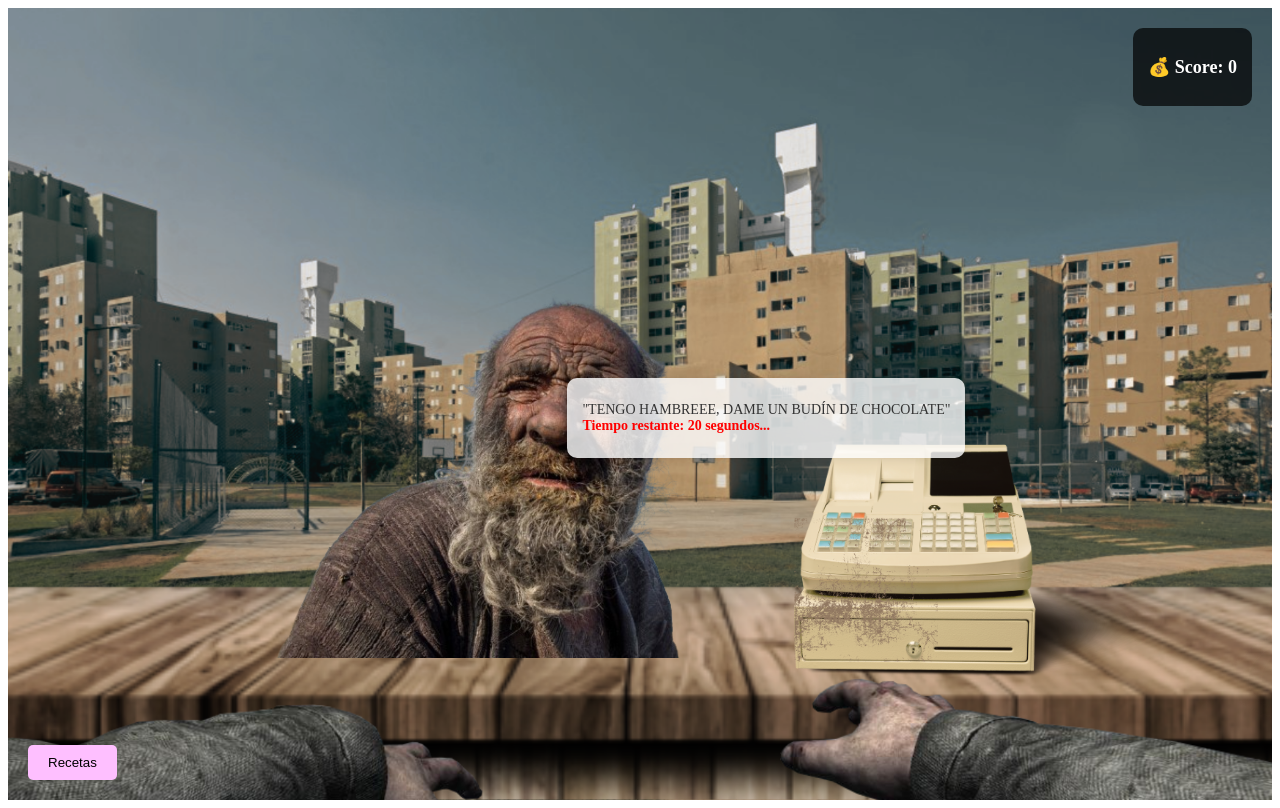
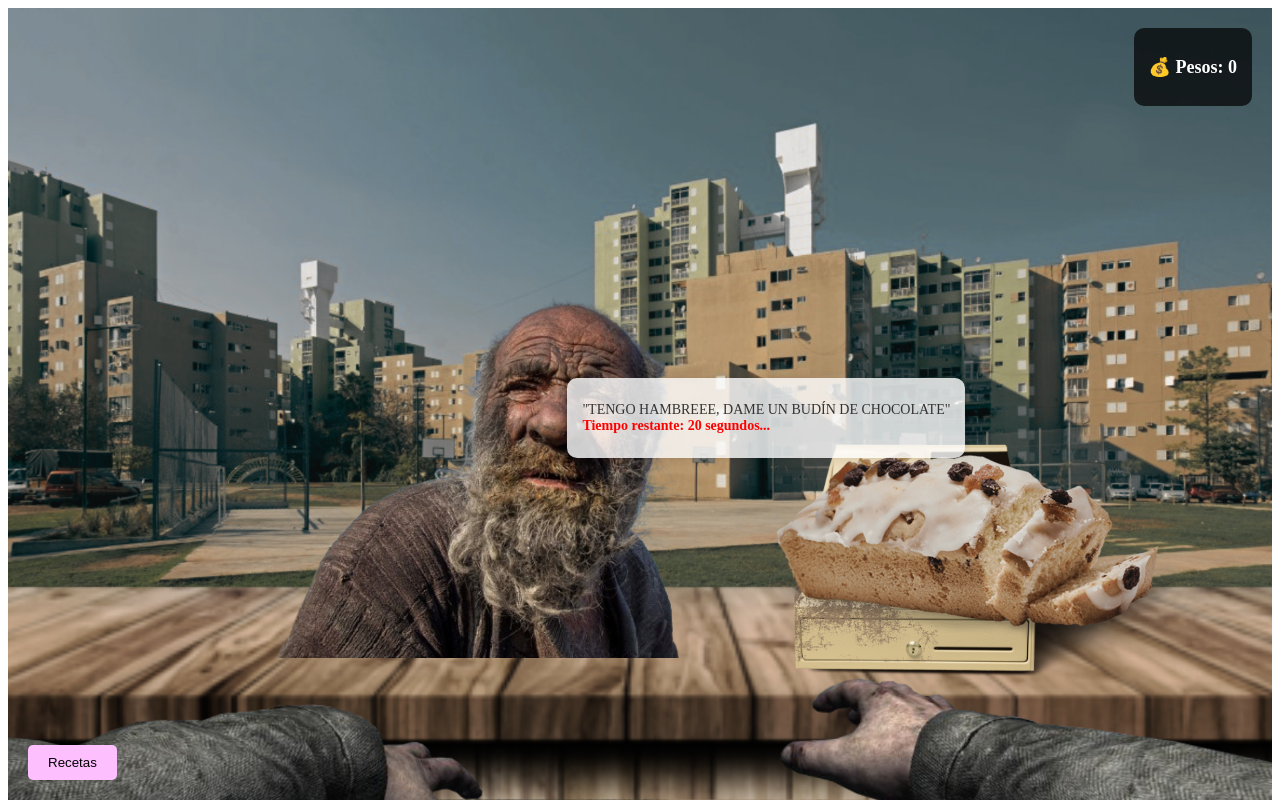
Before and after one commit to PioIX/2024-TPFinal-G18, a Next.js app in the folder frontend/: page /pages/Soldati/mostrador in a window 1280 px wide. Built offline with nearby package versions, Linux system fonts and the light colour scheme.

Commit message:
agregamos otrocleinte
aa

```diff
--- a/frontend/src/app/pages/Soldati/cocina/page.js
+++ b/frontend/src/app/pages/Soldati/cocina/page.js
@@ -8,7 +8,6 @@ export default function cocinaLogica() {
 
     return (
         <div className={styles.imgSoldatiCocina}>
-            <Cocina />
         </div>
     );
 }
--- a/frontend/src/app/pages/Soldati/mostrador/mostradorsoldati.module.css
+++ b/frontend/src/app/pages/Soldati/mostrador/mostradorsoldati.module.css
@@ -124,3 +124,8 @@
     float: left;
     margin-left: 470px; /* Adjust as needed */
 }
+
+.largerImage {
+    transform: scale(2.2); /* Ajusta el valor según el tamaño deseado */
+    top: 328px;
+}
--- a/frontend/src/app/pages/Soldati/mostrador/page.js
+++ b/frontend/src/app/pages/Soldati/mostrador/page.js
@@ -2,71 +2,121 @@
 
 import { useState, useEffect, useRef } from "react";
 import styles from "./mostradorsoldati.module.css";
-import Mostrador from "@/components/Mostrador"; // Importa el componente desde la carpeta components
+import Mostrador from "@/components/Mostrador";
 import Score from '@/components/Score';
 
+export default function MostradorLogica() {
+    // Estados para el cliente 1
+    const [showImage1, setShowImage1] = useState(false);
+    const [slideIn1, setSlideIn1] = useState(false);
+    const [slideOut1, setSlideOut1] = useState(false);
+    const [showDialogue1, setShowDialogue1] = useState(false);
+    const [timeLeft1, setTimeLeft1] = useState(25);
+    const [hasReceivedFood1, setHasReceivedFood1] = useState(false); // Nuevo estado
 
-export default function MostradorLogica() {
-    const [isModalOpen, setIsModalOpen] = useState(false); // Estado del modal
-    const [showImage, setShowImage] = useState(false); // Estado de visibilidad de la imagen
-    const [slideIn, setSlideIn] = useState(false); // Control de la animación de entrada
-    const [slideOut, setSlideOut] = useState(false); // Control de la animación de salida
-    const [showDialogue, setShowDialogue] = useState(false); // Controla la visibilidad del diálogo
-    const [timeLeft, setTimeLeft] = useState(25); // Tiempo total de visibilidad de la imagen (ahora 25 segundos)
-    const [isPlaying, setIsPlaying] = useState(false); // Estado para controlar si la música está sonando
+    // Estados para el cliente 2
+    const [showImage2, setShowImage2] = useState(false);
+    const [slideIn2, setSlideIn2] = useState(false);
+    const [slideOut2, setSlideOut2] = useState(false);
+    const [showDialogue2, setShowDialogue2] = useState(false);
+    const [timeLeft2, setTimeLeft2] = useState(30);
+    const [hasReceivedFood2, setHasReceivedFood2] = useState(false); // Nuevo estado
+
+    // Otros estados
+    const [isModalOpen, setIsModalOpen] = useState(false);
+    const [isPlaying, setIsPlaying] = useState(false);
     const [score, setScore] = useState(0);
 
+    const playImgRef = useRef(null);
+    const soundRef = useRef(null);
 
-    const playImgRef = useRef(null); // Referencia para la imagen de play
-    const soundRef = useRef(null); // Referencia para el audio
-
+    // Configuración del cliente 1
     useEffect(() => {
-        // Temporizador para mostrar la imagen y empezar a deslizarse hacia adentro
-        const showImageTimer = setTimeout(() => {
-            setShowImage(true);
-            setTimeout(() => {
-                setSlideIn(true);
-            }, 100); // Retardo pequeño para que la imagen esté lista antes de la animación
+        const showImageTimer1 = setTimeout(() => {
+            setShowImage1(true);
+            setTimeout(() => setSlideIn1(true), 100);
         }, 1000);
 
-        // Temporizador para mostrar el diálogo mientras la imagen está quieta
-        const dialogueTimer = setTimeout(() => {
-            setShowDialogue(true);
-        }, 2000); // El diálogo aparece 2 segundos después de que la imagen entre
+        const dialogueTimer1 = setTimeout(() => setShowDialogue1(true), 2000);
 
-        // Temporizador regresivo que disminuye cada segundo basado en el tiempo total de visibilidad
-        const countdownInterval = setInterval(() => {
-            setTimeLeft((prevTime) => {
-                if (prevTime > 0) {
-                    return prevTime - 1;
-                } else {
-                    clearInterval(countdownInterval);
-                    return 0;
-                }
+        const countdownInterval1 = setInterval(() => {
+            setTimeLeft1(prev => {
+                if (prev > 0) return prev - 1;
+                clearInterval(countdownInterval1);
+                return 0;
             });
         }, 1000);
 
-        // Temporizador para iniciar el deslizamiento hacia afuera
-        const hideImageTimer = setTimeout(() => {
-            setSlideIn(false); // Detiene el deslizamiento hacia adentro
-            setSlideOut(true); // Inicia el deslizamiento hacia afuera
-            setShowDialogue(false); // Oculta el diálogo cuando la imagen empieza a deslizarse para salir
-            const removeImageTimer = setTimeout(() => {
-                setShowImage(false);
-            }, 500);
-
-            return () => clearTimeout(removeImageTimer);
-        }, 26000); // La imagen se queda visible durante 25 segundos (añadimos 1000ms por el retardo del diálogo)
+        const hideImageTimer1 = setTimeout(() => {
+            if (!hasReceivedFood1) {  // Solo se ejecuta si no ha recibido comida
+                setSlideIn1(false);
+                setSlideOut1(true);
+                setShowDialogue1(false);
+                const removeImageTimer1 = setTimeout(() => setShowImage1(false), 500);
+                return () => clearTimeout(removeImageTimer1);
+            }
+        }, 26000);
 
         return () => {
-            clearTimeout(showImageTimer);
-            clearTimeout(hideImageTimer);
-            clearTimeout(dialogueTimer);
-            clearInterval(countdownInterval);
+            clearTimeout(showImageTimer1);
+            clearTimeout(hideImageTimer1);
+            clearTimeout(dialogueTimer1);
+            clearInterval(countdownInterval1);
         };
-    }, []);
+    }, [hasReceivedFood1]);
 
-    // Función para abrir/cerrar el modal
+    // Configuración del cliente 2
+    useEffect(() => {
+        const showImageTimer2 = setTimeout(() => {
+            setShowImage2(true);
+            setTimeout(() => setSlideIn2(true), 100);
+        }, 30000);
+
+        const dialogueTimer2 = setTimeout(() => setShowDialogue2(true), 31000);
+
+        const countdownInterval2 = setInterval(() => {
+            setTimeLeft2(prev => {
+                if (prev > 0) return prev - 1;
+                clearInterval(countdownInterval2);
+                return 0;
+            });
+        }, 1000);
+
+        const hideImageTimer2 = setTimeout(() => {
+            if (!hasReceivedFood2) {
+                setSlideIn2(false);
+                setSlideOut2(true);
+                setShowDialogue2(false);
+                const removeImageTimer2 = setTimeout(() => setShowImage2(false), 500);
+                return () => clearTimeout(removeImageTimer2);
+            }
+        }, 61000);
+
+        return () => {
+            clearTimeout(showImageTimer2);
+            clearTimeout(hideImageTimer2);
+            clearTimeout(dialogueTimer2);
+            clearInterval(countdownInterval2);
+        };
+    }, [hasReceivedFood2]);
+
+    // Función para entregar el budín a un cliente
+    const handleGiveFood = () => {
+        if (showImage1 && !hasReceivedFood1) {
+            setHasReceivedFood1(true);
+            setSlideIn1(false);
+            setSlideOut1(true);
+            setShowDialogue1(false);
+            setTimeout(() => setShowImage1(false), 500);
+        } else if (showImage2 && !hasReceivedFood2) {
+            setHasReceivedFood2(true);
+            setSlideIn2(false);
+            setSlideOut2(true);
+            setShowDialogue2(false);
+            setTimeout(() => setShowImage2(false), 500);
+        }
+    };
+
     const toggleModal = () => {
         setIsModalOpen(!isModalOpen);
     };
@@ -78,11 +128,9 @@ export default function MostradorLogica() {
             }
 
             if (isPlaying) {
-                // Si la música está sonando, pausa
                 soundRef.current.pause();
                 setIsPlaying(false);
             } else {
-                // Si la música no está sonando, comienza a reproducir
                 soundRef.current.play();
                 setIsPlaying(true);
             }
@@ -94,7 +142,6 @@ export default function MostradorLogica() {
             playImgElement.addEventListener('click', handlePlayPause);
         }
 
-        // Limpia los listeners al desmontar el componente
         return () => {
             if (playImgElement) {
                 playImgElement.removeEventListener('click', handlePlayPause);
@@ -102,35 +149,58 @@ export default function MostradorLogica() {
         };
     }, [isPlaying]);
 
-
-
     return (
         <div className={styles.imgSoldati}>
 
+            <Score score={score} />
 
-        <Score score={score} />
-
-            {/* Imagen que aparece y desaparece */}
-            {showImage && (
+            {/* Cliente 1 */}
+            {showImage1 && (
                 <div className={styles.characterContainer}>
                     <img
                         src="/clientes/hombreSucio.png"
-                        alt="Hombre Sucio"
-                        className={`${styles.appearImage} ${slideIn ? styles.slideIn : ''} ${slideOut ? styles.slideOut : ''}`}
+                        alt="Cliente 1"
+                        className={`${styles.appearImage} ${slideIn1 ? styles.slideIn : ''} ${slideOut1 ? styles.slideOut : ''}`}
                     />
-
-                    {/* Cuadro de diálogo que aparece cuando la imagen está detenida */}
-                    {showDialogue && (
+                    {showDialogue1 && (
                         <div className={styles.dialogueBox}>
                             <p>
                                 "TENGO HAMBREEE, DAME UN BUDÍN DE CHOCOLATE"
                                 <br />
-                                <span className={styles.timerText}>Tiempo restante: {timeLeft} segundos...</span>
+                                <span className={styles.timerText}>Tiempo restante: {timeLeft1} segundos...</span>
                             </p>
                         </div>
                     )}
                 </div>
             )}
+
+            {/* Cliente 2 */}
+            {showImage2 && (
+                <div className={styles.characterContainer}>
+                    <img
+                        src="/clientes/hombreChorro.png"
+                        alt="Cliente 2"
+                        className={`${styles.appearImage} ${slideIn2 ? styles.slideIn : ''} ${slideOut2 ? styles.slideOut : ''} ${styles.largerImage}`}
+                    />
+                    {showDialogue2 && (
+                        <div className={styles.dialogueBox}>
+                            <p>
+                                "¡Dame un budín, rápido!"
+                                <br />
+                                <span className={styles.timerText}>Tiempo restante: {timeLeft2} segundos...</span>
+                            </p>
+                        </div>
+                    )}
+                </div>
+            )}
+
+            {/* Imagen del Budín */}
+            <img
+                src="/objetos/budinLimonSoldati.png"
+                alt="Budín de Limón"
+                className={styles.budinImage}
+                onClick={handleGiveFood} // Acción al hacer clic en el budín
+            />
 
             {/* Radio */}
             <img
@@ -149,7 +219,7 @@ export default function MostradorLogica() {
                 Recetas
             </button>
 
-            {/* Modal flotante con el área de texto no editable */}
+            {/* Modal con recetas */}
             {isModalOpen && (
                 <div className={styles.modalOverlay}>
                     <div className={styles.modalContent}>
--- a/frontend/src/components/Score.js
+++ b/frontend/src/components/Score.js
@@ -5,7 +5,7 @@ import styles from './Score.module.css'; // Import the CSS module
 const Score = ({ score }) => {
     return (
         <div className={styles.score}>
-            <p>💰 Score: {score}</p>
+            <p>💰 Pesos: {score}</p>
         </div>
     );
 };
```
Also changed, not shown: frontend/public/clientes/hombreChorro.png (added), frontend/public/objetos/budinLimonSoldati.png (added).
